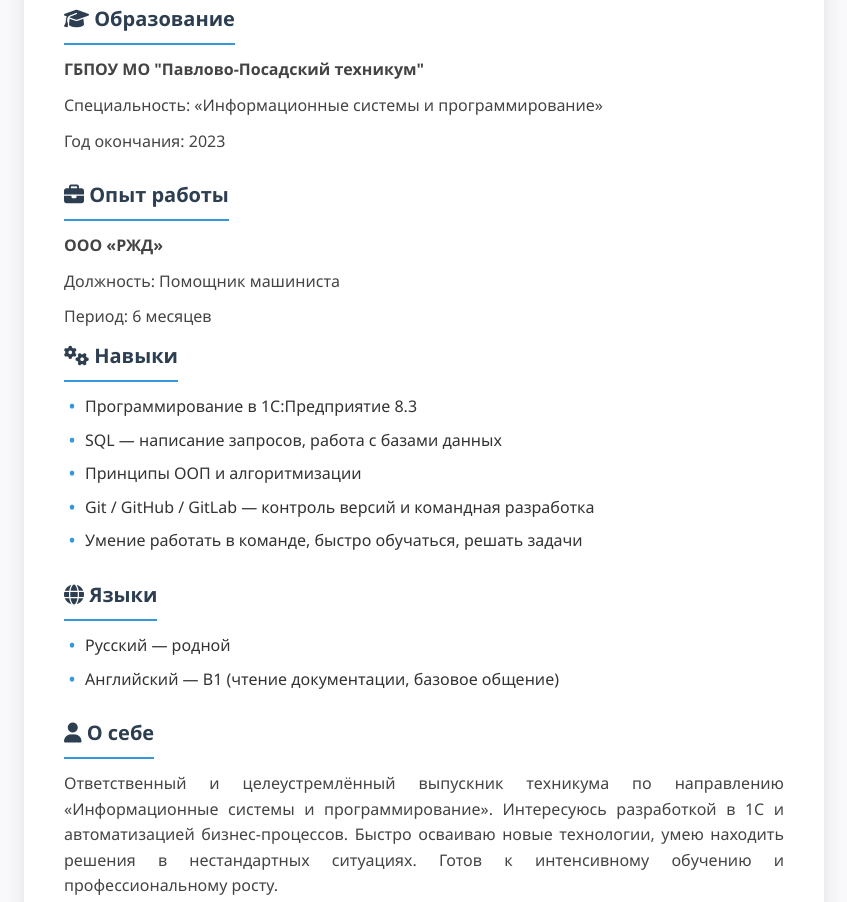
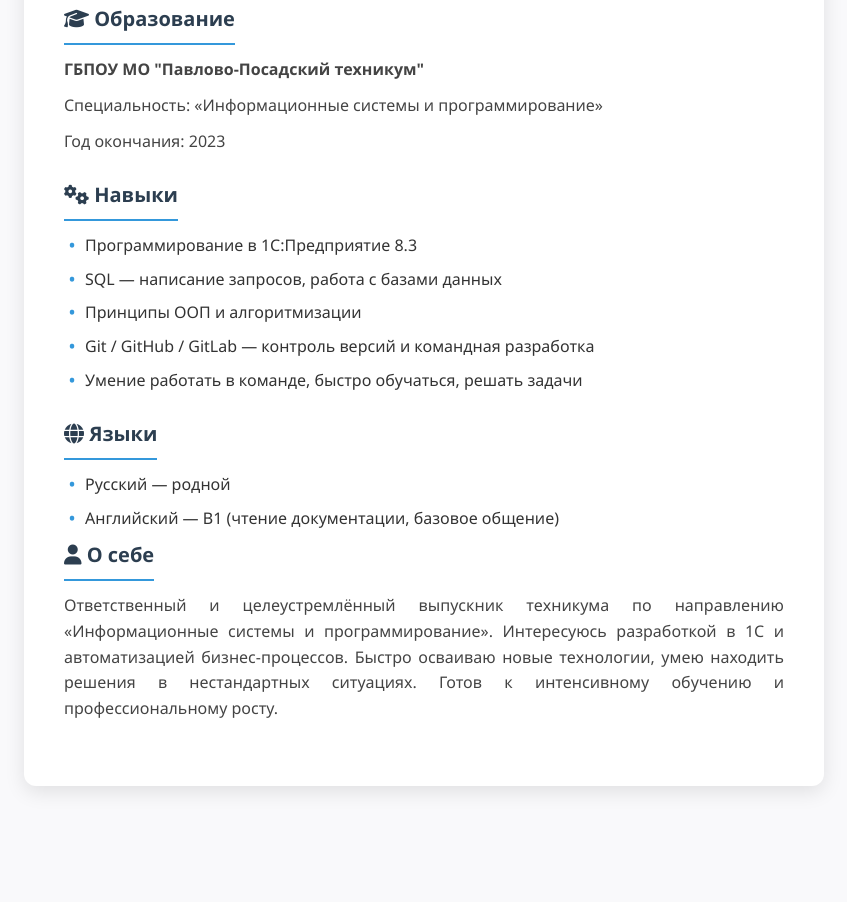
Before and after one commit to a13spring/resume, a plain HTML site: page index.html in a window 1280 px wide. Shown: the part 385-1287 px from the top of the page, without its empty margins (216-1063 px from the left). After the commit the page ends 1221 px from the top, so only its background shows below. Drawn offline with Linux system fonts and the light colour scheme.

Commit message:
Update index.html

```diff
--- a/index.html
+++ b/index.html
@@ -147,12 +147,6 @@
             <p>Специальность: «Информационные системы и программирование»</p>
             <p>Год окончания: 2023</p>
         </section>
-	<section>
-      		<h2><i class="fas fa-briefcase"></i> Опыт работы</h2>
-      		<p><strong>ООО «РЖД»</strong></p>
-      		<p>Должность: Помощник машиниста</p>
-      		<p>Период: 6 месяцев</p>
-        <section>
         <section>
             <h2><i class="fas fa-cogs"></i> Навыки</h2>
             <ul>
@@ -183,4 +177,5 @@
     </div>
 
 </body>
+
 </html>
```
